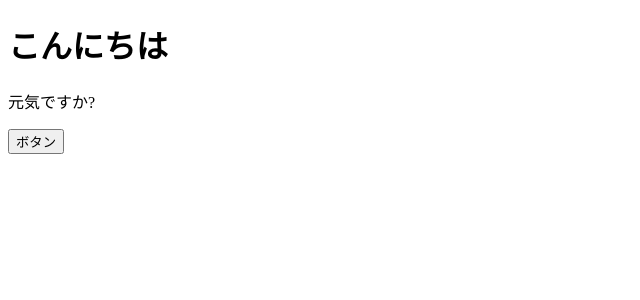
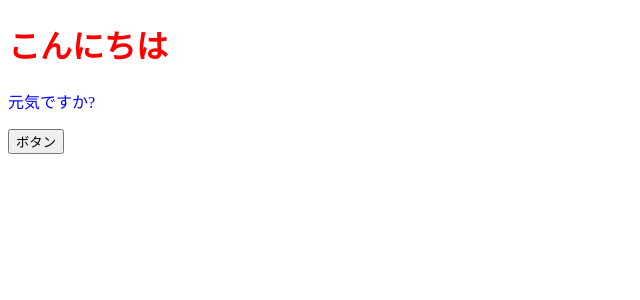
Before and after one commit to takeru1293/todo-React2, a React (Create React App) app: page / in a window 1280 px wide. Shown: the top 300 px of the page, without its empty margins (0-640 px from the left). Built offline with nearby package versions, Linux system fonts and the light colour scheme.

Commit message:
style追加

```diff
--- a/src/App.jsx
+++ b/src/App.jsx
@@ -2,14 +2,16 @@ import React from "react";
 import ReactDom from "react-dom";
 
 const App = () => {
-  const onClickButton = () => {
-    alert();
+  const onClickButton = () => alert();
+  const constentStyle = {
+    color: "blue",
+    fondSize: "18px"
   };
 
   return (
     <>
-      <h1>こんにちは</h1>
-      <p>元気ですか?</p>
+      <h1 style={{ color: "red" }}>こんにちは</h1>
+      <p style={constentStyle}>元気ですか?</p>
       <button onClick={onClickButton}>ボタン</button>
     </>
   );
```
